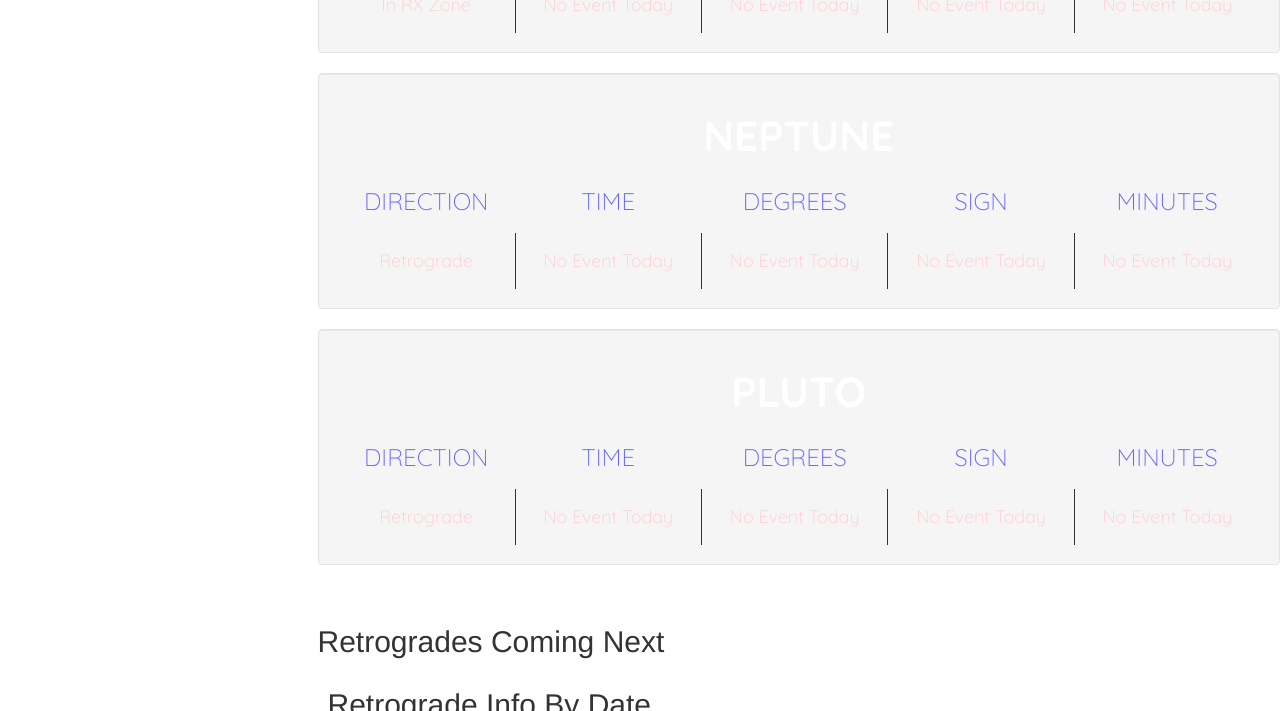
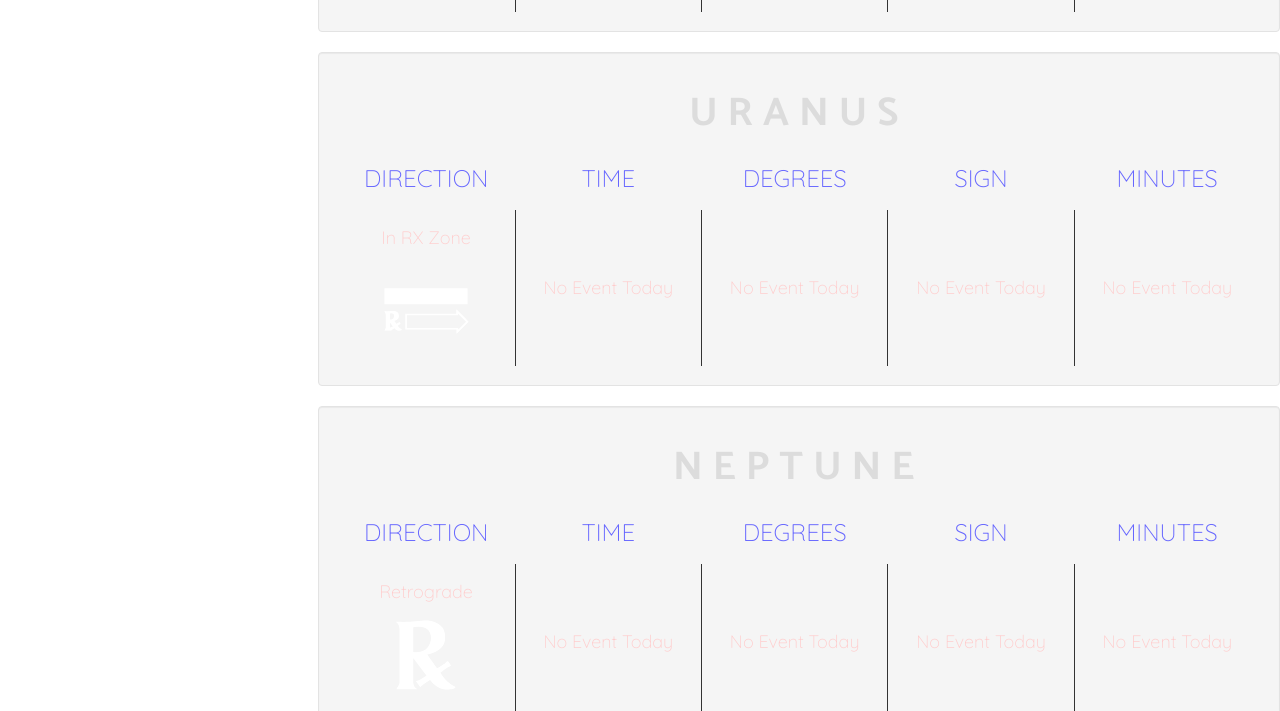
Before and after one commit to brytorres/whats-in-retrograde, a plain HTML site: page index.html in a window 1280 px wide. Shown: the part 759-1470 px from the top of the page. Drawn offline with nearby package versions, Linux system fonts and the light colour scheme.

Commit message:
Create and insert direction images based on current iteration

```diff
--- a/assets/css/app.css
+++ b/assets/css/app.css
@@ -8,14 +8,23 @@ body {
   }
 }
 
-h3 {
-  color: white;
-  font-family: 'Quicksand', sans-serif;
+.planet {
+  font-family: 'Catamaran', sans-serif;
+  color: rgb(220, 220, 220);
   font-weight: 700;
-  font-size: 42px;
+  font-size: 40px;
   text-align: center;
+  letter-spacing: 10px;
+}
 
-}
+// h3 {
+//   color: white;
+//   font-family: 'Quicksand', sans-serif;
+//   font-weight: 700;
+//   font-size: 42px;
+//   text-align: center;
+
+// }
 
 /* Custom */
 .title {
--- a/assets/js/main.js
+++ b/assets/js/main.js
@@ -35,14 +35,18 @@ var today = numToMon(monthNum) + currentDateDay;
 
 
 // Fetch current retrograde data
-function fetchRetrograde(){
+function fetchRetrograde(date){
     // Get Output ID
     var currentlyRetrograde = document.getElementById('currentlyRetrograde');
-    // var todaysDate = today;
-    // console.log(dateInfo.jan01)
+    var todayInfo = document.getElementById('todayInfo');
+
+    // Display the dates info
+    todayInfo.innerHTML = '<h4>' + currentDateClean + '</h4>';
+
     // Build Output
     currentlyRetrograde.innerHTML = '';
     console.log(today);
+
     // Iterate through all dates
     for(var key in dateInfo){
         if (key == today){
@@ -58,6 +62,31 @@ function fetchRetrograde(){
 
             for(var i = 0; i < planets.length;i++){
 
+                // Generates planet direction image tag based on direction string
+                var directionToday = direction[i];
+                if(directionToday === 'Entering RX Zone'){
+                    var directionImg = '<img src="/assets/img/enters.png" alt="Entering RX Zone">';
+                }
+                if(directionToday === 'In RX Zone'){
+                    var directionImg = '<img src="/assets/img/inZone.png" alt="Entering RX Zone">';
+                }
+                if(directionToday === 'Stationary Retrograde'){
+                    var directionImg = '<img src="/assets/img/stationaryRetro.png" alt="Entering RX Zone">';
+                }
+                if(directionToday === 'Retrograde'){
+                    var directionImg = '<img src="/assets/img/retro.png" alt="Entering RX Zone">';
+                }
+                if(directionToday === 'Stationary Direct'){
+                    var directionImg = '<img src="/assets/img/stationaryDirect.png" alt="Entering RX Zone">';
+                }
+                if(directionToday === 'Direct'){
+                    var directionImg = '<img src="/assets/img/direct.png" alt="Entering RX Zone">';
+                }
+                if(directionToday === 'Leaves RX Zone'){
+                    var directionImg = '<img src="/assets/img/leaving.png" alt="Entering RX Zone">';
+                }
+                console.log(directionImg);
+
                 if(typeof(time[i] == undefined)){
                     var time = ['No Event Today', 'No Event Today', 'No Event Today', 'No Event Today', 'No Event Today', 'No Event Today', 'No Event Today', 'No Event Today', 'No Event Today'];
                 } if(typeof(sign == undefined)){
@@ -69,7 +98,7 @@ function fetchRetrograde(){
                 }
 
             currentlyRetrograde.innerHTML +=    '<div class="well">' +
-                                                '<h3>' +planets[i]+ '</h3>' +
+                                                '<h3 class="planet">' +planets[i]+ '</h3>' +
                                                 '<table style="width: 100%; font-size: 14px;color: white;">' +
                                                     '<tr>' +
                                                         '<th>' +'DIRECTION'+ '</th>' +
@@ -79,7 +108,7 @@ function fetchRetrograde(){
                                                         '<th>' +'MINUTES'+ '</th>' +
                                                     '</tr>' +
                                                     '<tr>' +
-                                                        '<td>' +direction[i]+ '</td>' +
+                                                        '<td>' +direction[i]+ '<br>' +directionImg+ '</td>' +
                                                         '<td>' +time[i]+ '</td>'  +
                                                         '<td>' +degrees[i]+ '</td>' +
                                                         '<td>' +sign[i]+ '</td>' +
--- a/index.html
+++ b/index.html
@@ -7,12 +7,11 @@
         <meta name="viewport" content="width=device-width, initial-scale=1">
         <meta name="description" content="">
         <meta name="author" content="">
-        <link rel="icon" href="../../favicon.ico">
 
         <title>What's in Retrograde?</title>
 
         <!-- Google Fonts -->
-        <link href="https://fonts.googleapis.com/css?family=Quicksand:300,700" rel="stylesheet">
+        <link href="https://fonts.googleapis.com/css?family=Catamaran:400,700|Quicksand:300,700" rel="stylesheet">
 
         <!-- Bootstrap core CSS -->
         <link href="https://maxcdn.bootstrapcdn.com/bootswatch/3.3.7/slate/bootstrap.min.css" rel="stylesheet">
@@ -34,6 +33,9 @@
                 <div style="margin-left: -10px">
                     <h2>Planets In Retrograde Zone</h2>
                     <div class="row">
+                        <div class="col-lg-12">
+                            <div id="todayInfo"></div>
+                        </div>
                         <div class="col-lg-12">
                             <div id="currentlyRetrograde"></div>
                         </div>
```
Also changed, not shown: assets/img/Retrograde-symbol.svg (added), assets/img/direct.png (added), assets/img/enters.png (added), assets/img/inZone.png (added), assets/img/leaving.png (added), assets/img/retro.png (added), assets/img/stationaryDirect.png (added), assets/img/stationaryRetro.png (added), 2 other files.
